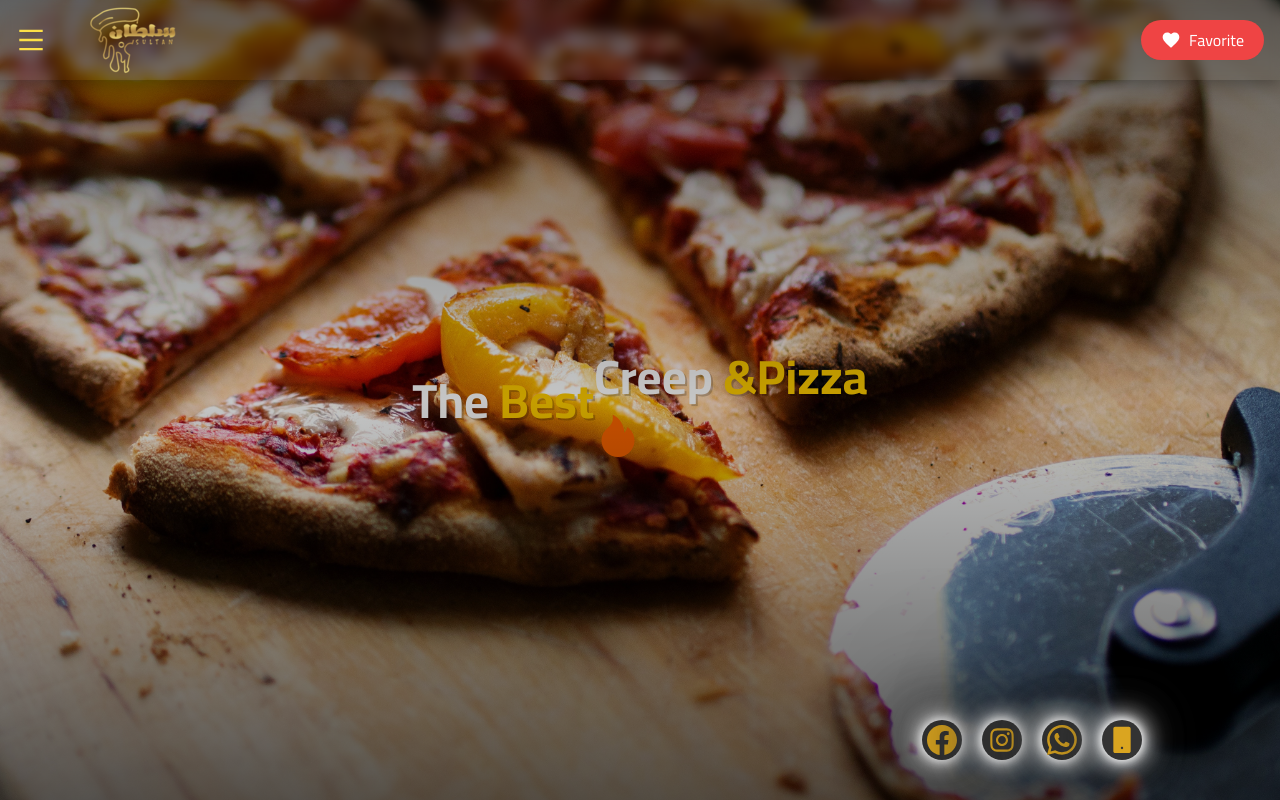
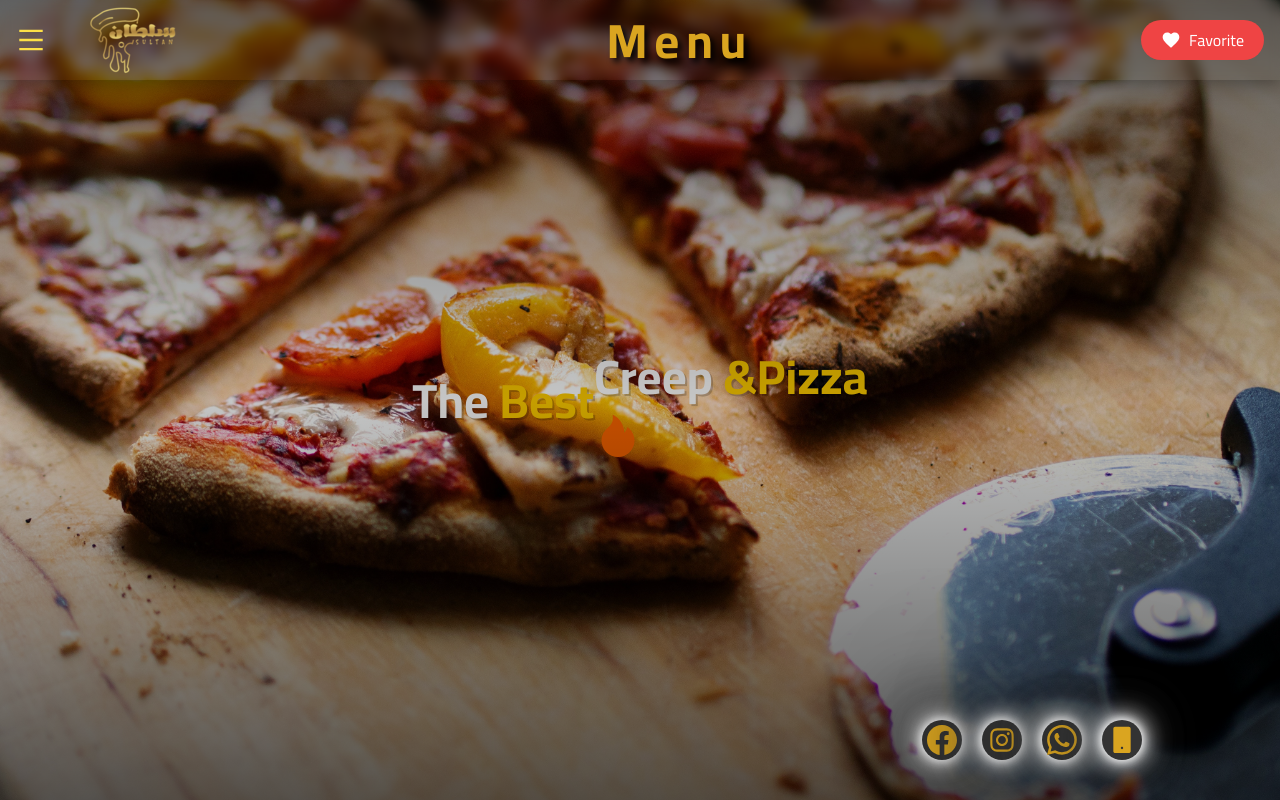
Before and after one commit to Mustafa7Pato/sultan-creep, a React (Create React App) app: page / in a window 1280 px wide. Shown: the top 800 px of the page. Built offline with nearby package versions, Linux system fonts and the light colour scheme; grey boxes are pictures that could not be loaded.

Commit message:
done menu

```diff
--- a/src/components/Navbar.jsx
+++ b/src/components/Navbar.jsx
@@ -4,7 +4,6 @@ import { navItems } from "./SocialItems";
 import { MdFavorite } from "react-icons/md";
 import "../style/navbar.css";
 import { Bounce } from "react-reveal";
-import Search from "./Search";
 const Navbar = () => {
   const [nav, setNav] = useState(false);
   const [socialItems, setSocialitem] = useState(navItems);
@@ -19,6 +18,9 @@ const Navbar = () => {
           <img src="logo.png" alt="logo" className="rounded-full" />
         </a>
       </div>
+      <a href="#menu">
+        <h1 className="menu">Menu</h1>
+      </a>
       {/* Cart button */}
       <button className="bg-red-500 border-none text-white hidden md:flex items-center py-2 rounded-full">
         <MdFavorite size={20} className="mr-2" /> Favorite
--- a/src/components/Search.jsx
+++ b/src/components/Search.jsx
@@ -9,7 +9,6 @@ const Search = ({ filterbySearch }) => {
   const onSearch = () => {
     filterbySearch(searchValue);
     setSearchValue("");
-    window.location.href = "/#menu";
   };
 
   const handleSubmit = (e) => {
--- a/src/style/navbar.css
+++ b/src/style/navbar.css
@@ -28,6 +28,11 @@ input[type="search"]::placeholder {
 .novbar a {
   color: #fff;
 }
+.navigation .menu {
+  color: goldenrod;
+  letter-spacing: 7px;
+  text-shadow: 4px 4px 6px black;
+}
 @media screen and (max-width: 640px) {
   input[type="search"]::placeholder {
     letter-spacing: 2px;
```
